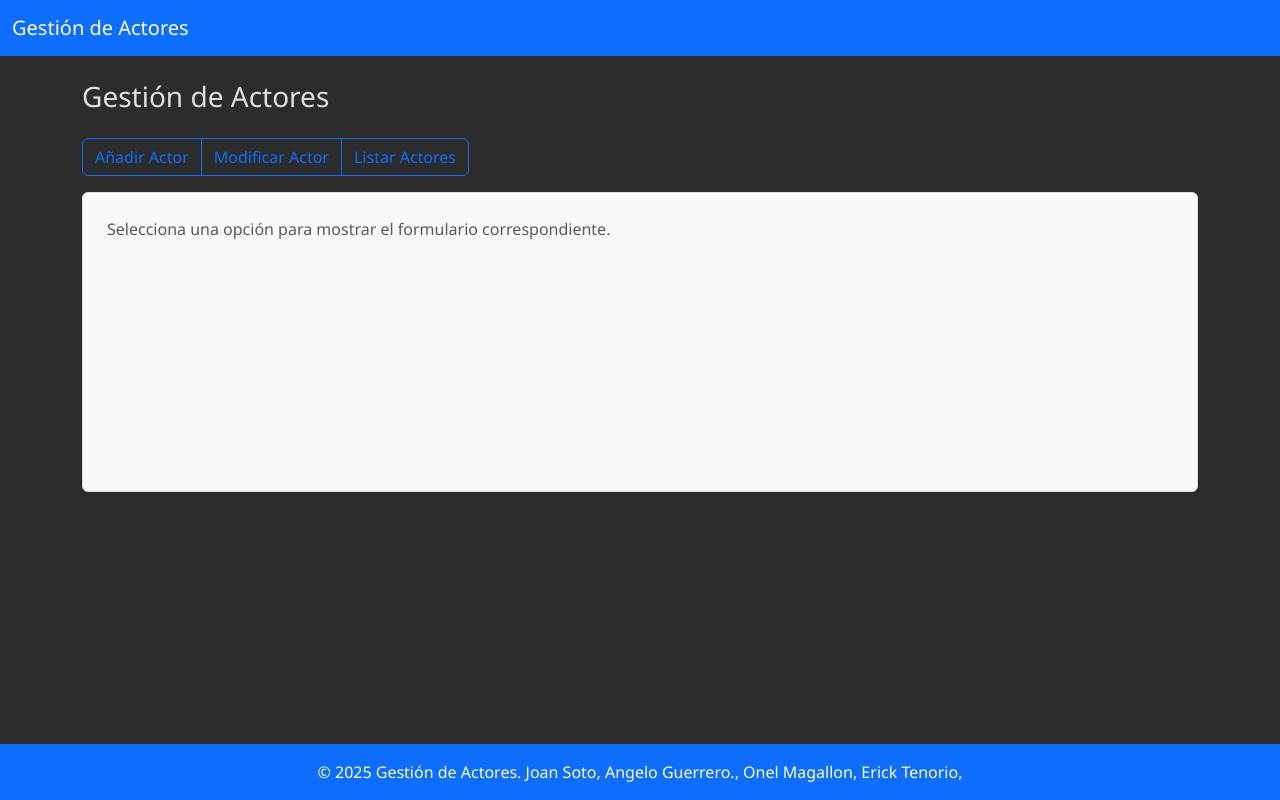
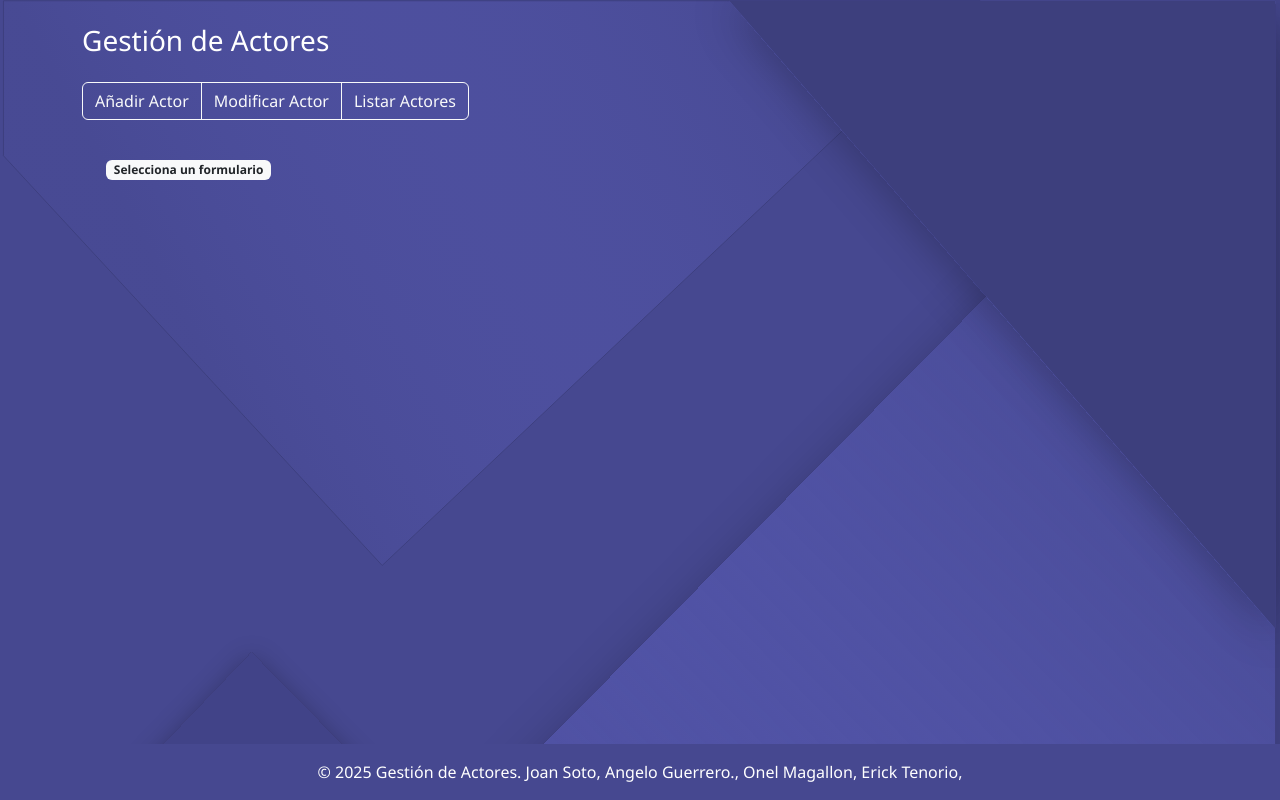
Before and after one commit to JoanM2K4/tarea7, a PHP site: page / in a window 1280 px wide. Run offline with PHP 8.4, Linux system fonts and the light colour scheme.

Commit message:
mejorado

```diff
--- a/index.php
+++ b/index.php
@@ -9,53 +9,55 @@
 
     <style>
         body {
-            background-color: #2c2c2c;
-            /* Estilo Material You fondo oscuro */
-            color: #e0e0e0;
+            background-color: #464890;
+            background-image: url('./images/fondo_principal.svg');
+            background-repeat: no-repeat;
+            background-size: cover;
+            color: white;
             /* Texto claro que contrasta bien */
             font-family: 'Segoe UI', Tahoma, Geneva, Verdana, sans-serif;
             display: flex;
             flex-direction: column;
             height: 100vh;
         }
+
+        .contenedor-formulario {
+            display: flex;
+            flex-direction: row;
+            align-items: center;
+            justify-content: center;
+            gap: 10px;
+        }
+        footer {
+            background-color: #464890;
+        }
     </style>
 </head>
 
 <body>
-    <!--------------------------Header----------------------------------------->
-    <nav class="navbar navbar-expand-lg navbar-dark bg-primary">
-        <div class="container-fluid">
-            <a class="navbar-brand" href="#">Gestión de Actores</a>
-        </div>
-    </nav>
-
-
-
-
     <!--------------------------Contenido----------------------------------------->
     <div class="container mt-4" style="flex-grow: 1;">
         <h3 class="mb-4">Gestión de Actores</h3>
 
         <!-- Botones o Tabs -->
         <div class="btn-group mb-3" role="group" aria-label="Opciones de formulario">
-            <button type="button" class="btn btn-outline-primary" onclick="cargarFormulario('formulario.php')">Añadir
+            <button type="button" class="btn btn-outline-light" onclick="cargarFormulario('formulario.php')">Añadir
                 Actor</button>
-            <button type="button" class="btn btn-outline-primary"
+            <button type="button" class="btn btn-outline-light"
                 onclick="cargarFormulario('modificar_actor.php')">Modificar Actor</button>
-            <button type="button" class="btn btn-outline-primary" onclick="cargarFormulario('listar_actor.php')">Listar
+            <button type="button" class="btn btn-outline-light" onclick="cargarFormulario('listar_actor.php')">Listar
                 Actores</button>
         </div>
 
         <!-- Contenedor donde se cargan los formularios -->
-        <div id="contenedor-formulario" class="border rounded p-4 shadow-sm"
-            style="min-height: 300px; background-color: #f8f9fa;">
-            <p class="text-muted">Selecciona una opción para mostrar el formulario correspondiente.</p>
+        <div id="contenedor-formulario" class="p-4" style="min-height: 300px;">
+            <span class="badge bg-light text-dark">Selecciona un formulario</span>
         </div>
     </div>
 
 
     <!--------------------------Footer----------------------------------------->
-    <footer class="bg-primary text-white text-center py-3 mt-4">
+    <footer class="text-white text-center py-3 mt-4">
         &copy; 2025 Gestión de Actores. Joan Soto, Angelo Guerrero., Onel Magallon, Erick Tenorio,
     </footer>
 
```
Also changed, not shown: formulario.php (+0 -13 lines), images/fondo_principal.svg (added).
